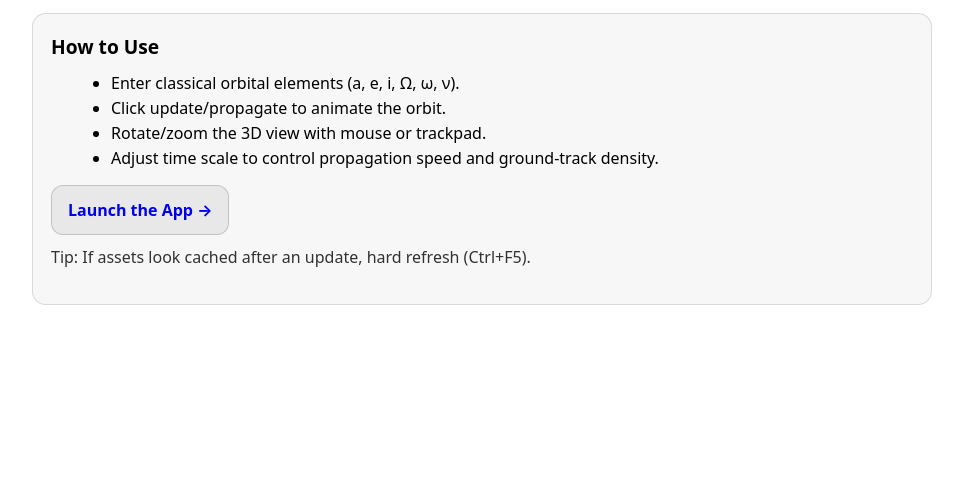
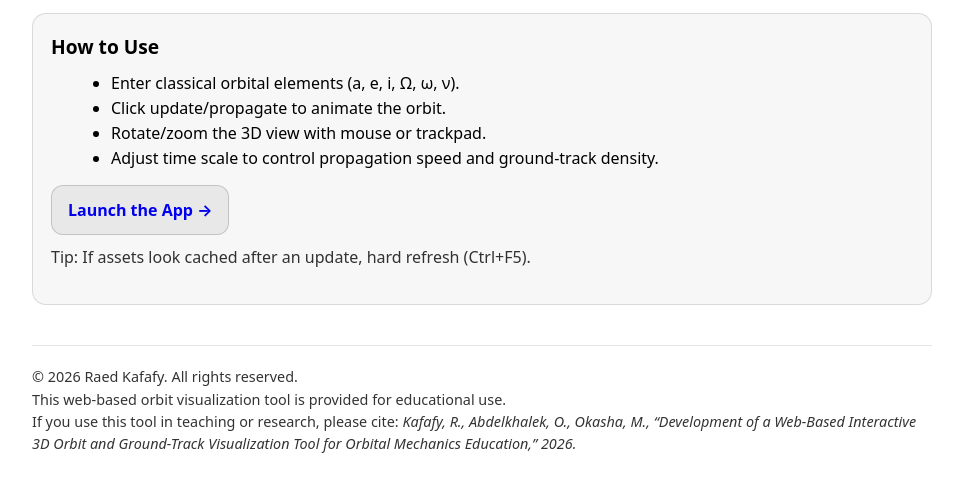
Before and after one commit to app-prog/spaceflight_companion_site2, a plain HTML site: page index.html in a window 1280 px wide. Shown: the part 160-652 px from the top of the page, without its empty margins (158-1121 px from the left). Drawn offline with Linux system fonts and the light colour scheme.

Commit message:
Update index.html

```diff
--- a/index.html
+++ b/index.html
@@ -7,7 +7,7 @@
   <meta name="description" content="Web-based 3D orbit and ground-track visualization tool." />
   <style>
     body { margin:0; font-family:system-ui,-apple-system,Segoe UI,Roboto,Arial,sans-serif; line-height:1.55; }
-    .wrap { max-width: 900px; margin: 0 auto; padding: 44px 18px 60px; }
+    .wrap { max-width: 900px; margin: 0 auto; padding: 44px 18px 40px; }
     .card { border: 1px solid rgba(127,127,127,.25); border-radius: 14px; padding: 18px; background: rgba(127,127,127,.06); margin-top: 14px; }
     h1 { margin: 0 0 10px; font-size: 1.9rem; }
     h2 { margin: 0 0 10px; font-size: 1.2rem; }
@@ -18,6 +18,13 @@
       text-decoration:none; font-weight:700;
       border: 1px solid rgba(127,127,127,.35);
       background: rgba(127,127,127,.12);
+    }
+    footer {
+      margin-top: 40px;
+      padding-top: 20px;
+      border-top: 1px solid rgba(127,127,127,.25);
+      font-size: 0.9rem;
+      opacity: .8;
     }
   </style>
 </head>
@@ -41,6 +48,14 @@
       <a class="btn" href="./tools/orbital-3d2d-gtrack/dist/">Launch the App →</a>
       <p class="muted" style="margin-top:10px;">Tip: If assets look cached after an update, hard refresh (Ctrl+F5).</p>
     </section>
+
+    <footer>
+      © 2026 Raed Kafafy. All rights reserved.<br>
+      This web-based orbit visualization tool is provided for educational use.<br>
+      If you use this tool in teaching or research, please cite:
+      <em>Kafafy, R., Abdelkhalek, O., Okasha, M., “Development of a Web-Based Interactive 3D Orbit and Ground-Track Visualization Tool for Orbital Mechanics Education,” 2026.</em>
+    </footer>
+
   </main>
 </body>
 </html>
```
